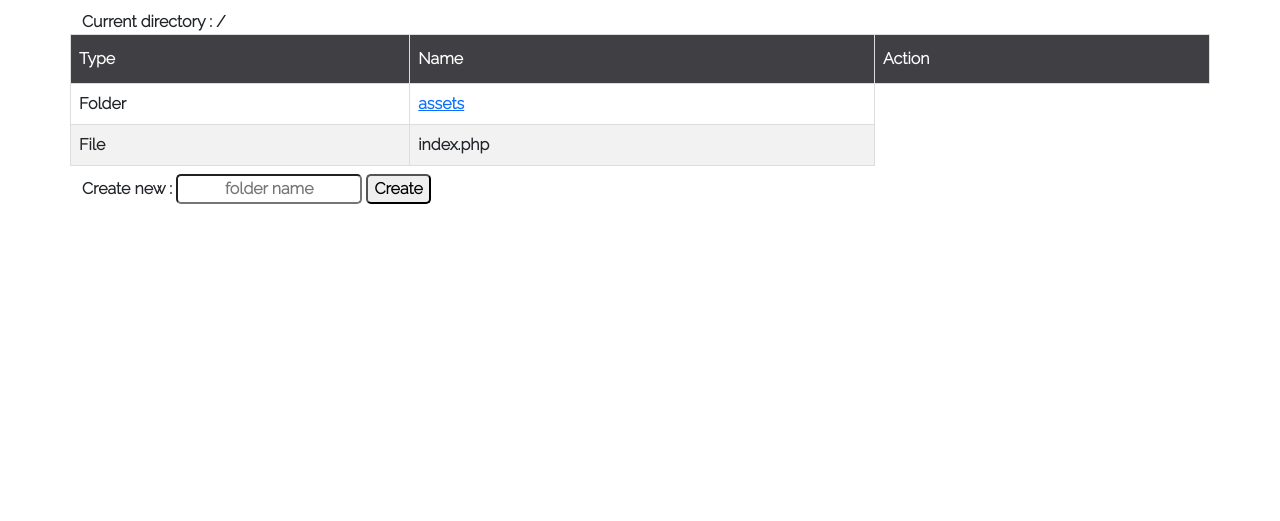
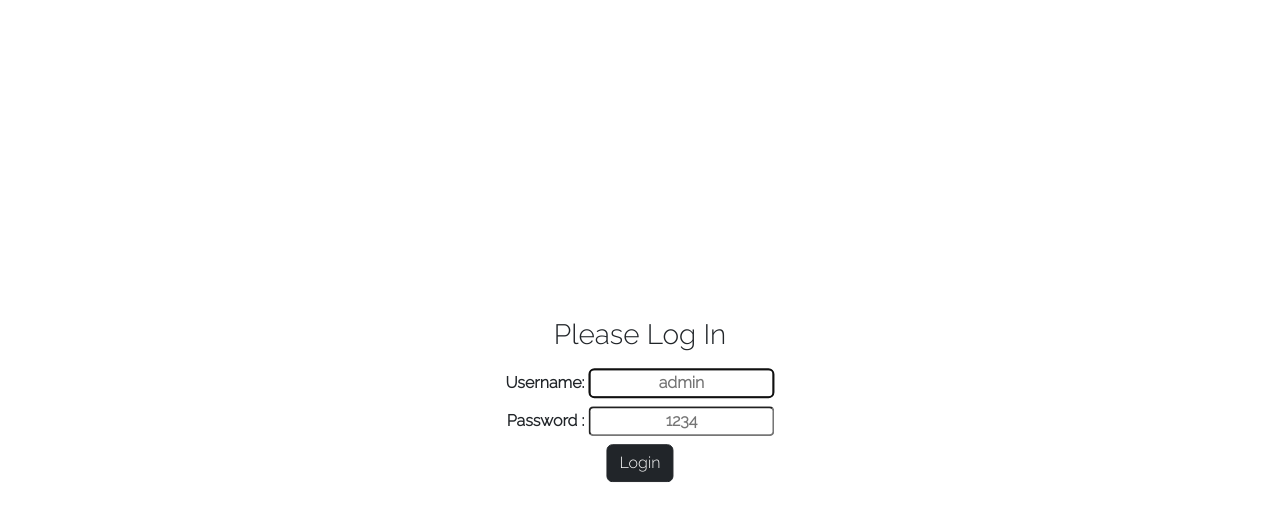
Before and after one commit to LukasC0D/php_file_browser, a PHP site: page / in a window 1280 px wide. Shown: the top 521 px of the page. Run offline with PHP 8.4, Linux system fonts and the light colour scheme.

Commit message:
Added 'back' button & /login/logout/

```diff
--- a/assets/css/style.css
+++ b/assets/css/style.css
@@ -32,3 +32,19 @@ table th {
     border-radius: 5px;
     text-align: center;
 }
+.tdNone a{
+    text-decoration: none;
+    color: white;
+}
+.tdNone{
+ font-size: 10px;
+}
+.box{
+    position: absolute;
+    top: 50%;
+    left: 50%;
+    transform: translate(-50%,-50%);
+}
+.fPx{
+    margin-left: 1.3px;
+}
--- a/index.php
+++ b/index.php
@@ -1,6 +1,27 @@
 <!DOCTYPE html>
 <html lang="en">
     <?php
+        session_start();
+        if (isset($_POST['logout'])) {
+            session_destroy();
+            session_start();
+            unset($_SESSION['username']);
+            unset($_SESSION['password']);
+            unset($_SESSION['logged_in']);
+            header('Location: ' . $_SERVER['PHP_SELF']);
+            die;
+        }
+        $msg = '';
+        if (isset($_POST['login']) && !empty($_POST['username']) && !empty($_POST['password'])) {
+            if ($_POST['username'] == 'admin' && $_POST['password'] == '1234') {
+                $_SESSION['logged_in'] = true;
+                $_SESSION['timeout'] = time();
+                $_SESSION['username'] = 'Admin';
+                unset($_GET['logout']);
+            } else {
+                $msg = '<div>Wrong username or password!</div>';
+            }
+        }
         if(isset($_GET['path'])){
             $path = './' . $_GET['path'];
         } else{
@@ -16,8 +37,25 @@
             } else {
                 mkdir($path . '/' . ($_POST['name']));
                 echo '<div class="dirPath container">Creating a folder...</div>';
-            header('Refresh:2');
+                header('Refresh:1');
             }
+        }
+        if (array_key_exists('action', $_GET)) {
+            if (array_key_exists('file', $_GET)) {
+                $file = "./" . $_GET['path'] . "./" . $_GET['file'];
+                if ($_GET['action'] == 'delete') {
+                    unlink($path . "/" . $_GET['file']);
+                    ob_start();
+                    header('Location:' . '?path=' . ltrim($path, './'));
+                }
+            }
+        }
+        $back = explode('/', $path);
+        $emptyStr = '';
+            for ($i = 0; $i < count($back) - 1; $i++) {
+                if ($back[$i] == '')
+                    continue;
+                $emptyStr .= '/' . $back[$i];
             }
     ?>
 <head>
@@ -30,7 +68,32 @@
 </head>
 <body>
     <?php
-        echo ('<div class="dirPath container">Current directory : <span>' . ltrim($path, './') . '/</span></div>');
+        if (isset($_SESSION['logged_in']) == false) {
+            echo ('<div class="box">
+                        <div class="d-flex justify-content-center">
+                            <h3>Please Log In</h3>
+                        </div>
+                        <span class="pb-2 d-flex justify-content-center">' . $msg . '</span>
+                    <form method = "post">
+                        <div class="pb-2">
+                            <label for="username">Username:<br></label>
+                            <input class="bRadius" type="text" id="username" name="username" requir placeholder="admin" ed autofocus></br>
+                        </div>
+                        <div class="pb-2 fPx">
+                            <label for="password">Password :<br></label>
+                            <input class="bRadius" type="password" id="password" name="password" placeholder="1234" required><br>
+                        </div>
+                        <div class="d-flex justify-content-center"><button class="btn text-white btn-dark" type="submit" name="login">Login</button></div>
+                    </form>
+                </div>'
+            );
+            die();
+        }
+        echo ('<div class=" container d-flex justify-content-between">
+                    <div class="dirPath"><button class="btn btn-danger tdNone">' . "<a href='./?path=" . ltrim($emptyStr, './') . "'>" . 'Back' . '</a>' . '</button></div>
+                    <div class="dirPath"><form method="POST"><input type="submit" name="logout" value="Logout"></form></div>
+                </div>');
+        echo ('<div class="container pt-2">Current directory : <span>' . ltrim($path, './') . '/</span></div>');
         echo ('<div>
                 <table class="container">
                     <thead>
@@ -40,21 +103,26 @@
                         <th>Action</th>
                         </tr>
                     </thead>');
-        echo ('<tbody>');
+        echo ("<tbody>");
         foreach ($in_dir as $item) {
-            if ($item == '.' || $item == '..') {
+            if ($item == "." || $item == "..") {
                 continue;
             }
-            echo ('<tr><td>' . (is_dir($path . '/' . $item) ? '<span>Folder</span>' : '<span>File</span>') . '</td>');
+            echo ("<tr><td>" . (is_dir($path . '/' . $item) ? '<span>Folder</span>' : '<span>File</span>') . "</td>");
             if (is_dir($path . "/" . $item)) {
-                echo ('<td>' . "<a href='./?path=" . ltrim($path, './') . '/' . ($item) . "'>" . $item . '</a></td>');
+                echo ("<td>" . "<a href='./?path=" . ltrim($path, './') . '/' . ($item) . "'>" . $item .  "</a></td>");
             } else {
-                echo ('<td>' . $item . '</td>');
+                echo ("<td>" . $item . "</td>");
+            };
+            if (is_file($path . '/' . $item)) {
+                echo ("<td><a href='./?path=" . ltrim($path, './') . '&file=' . $item . '&action=delete' . "'>Delete</a></td>");
+            } else {
+                echo ("<td></td>");
             };
         }
-        echo ('</tbody></table></div>');
+        echo ("</tbody></table></div>");
     ?>
-        <div class="container mt-2">
+        <div class="container pt-3">
             <form action="<?php $path ?>" method="POST">
                 <label for="name">Create new :</label>
                 <input class="bRadius" type="text" id="name" name="name" placeholder="folder name" maxlength="32">
```
Lines whose indentation alone changed are shown as unchanged.
